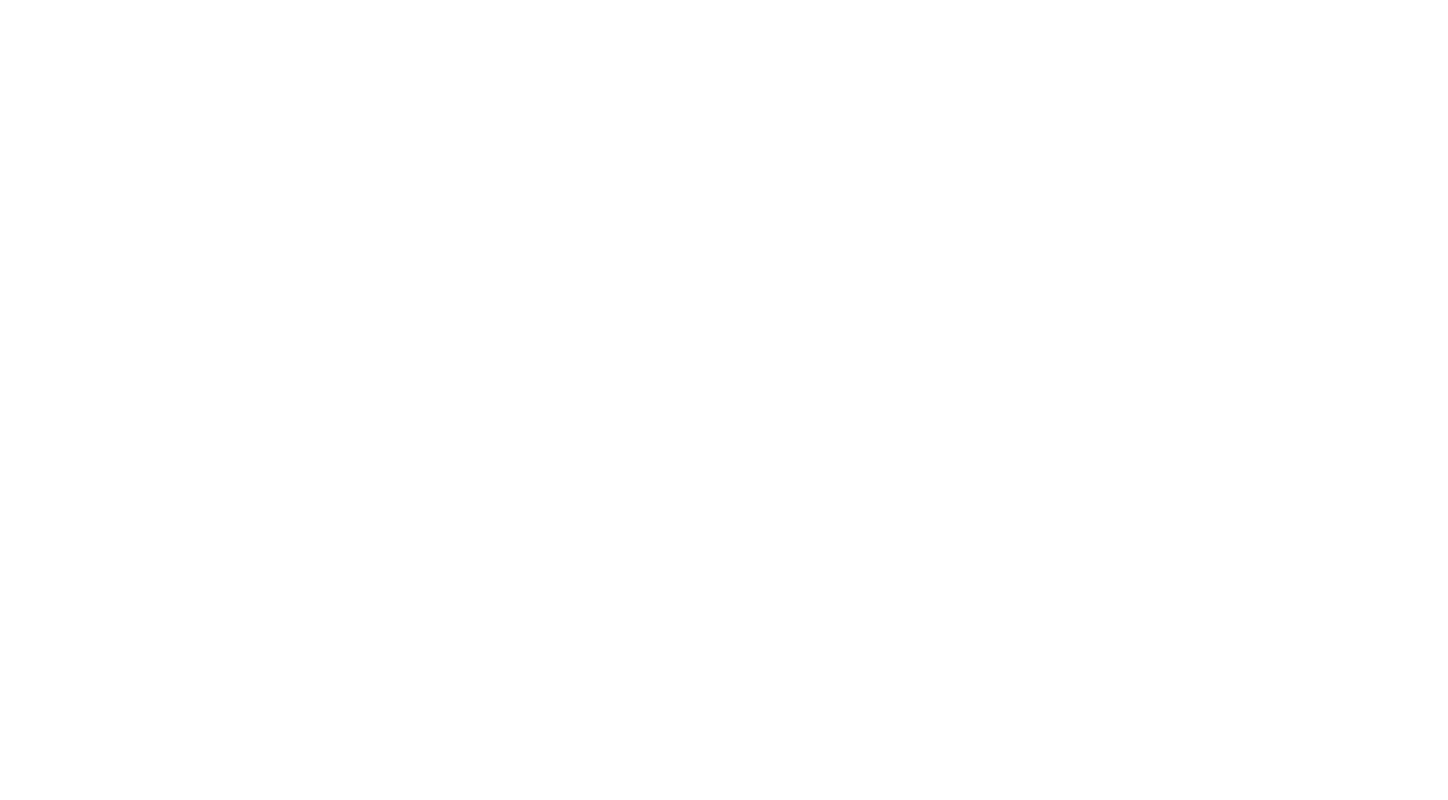
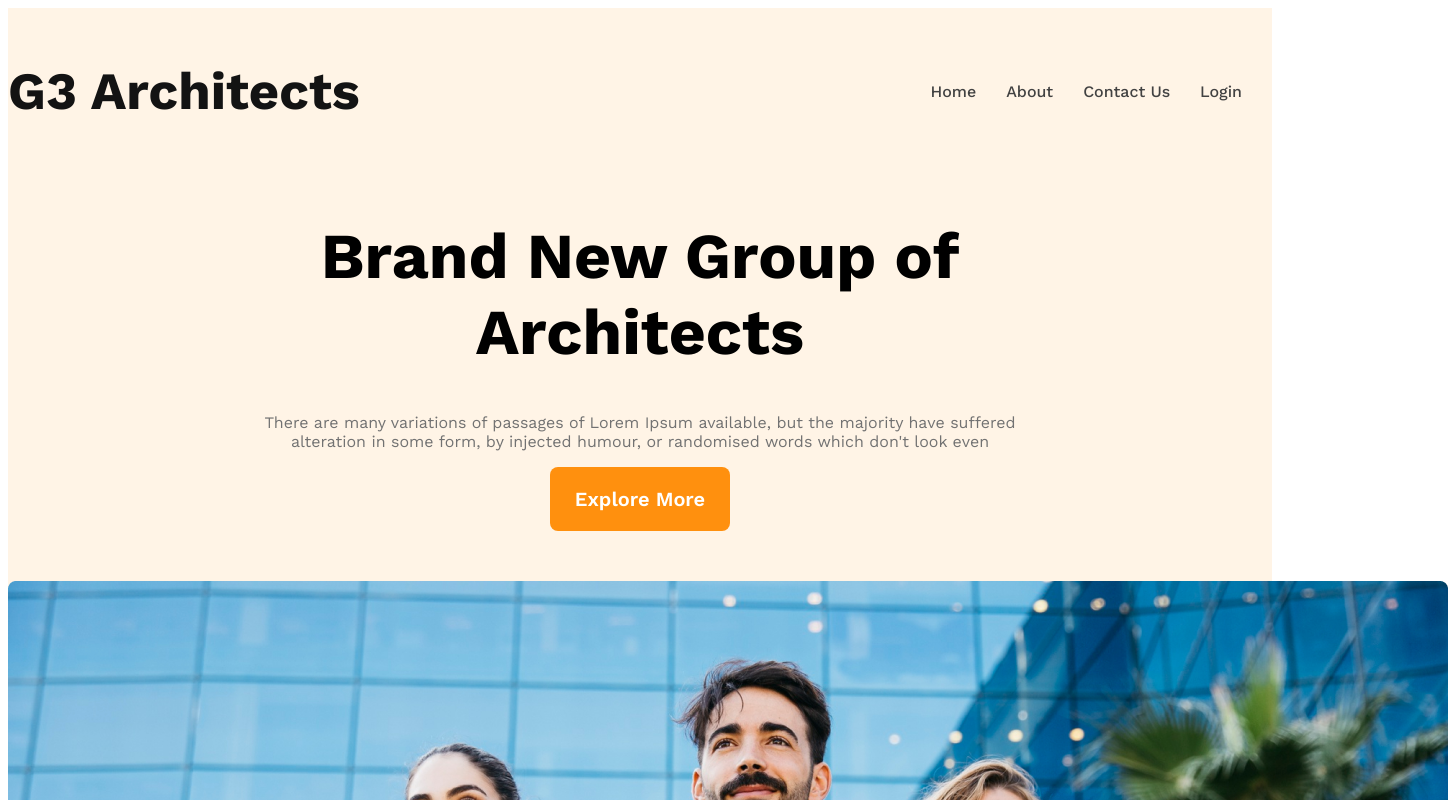
Before and after one commit to tamannastr/g3-architects-website, a plain HTML site: page index.html in a window 1280 px wide. Shown: the top 800 px of the page, 1448 px wide, since content can reach past the window. Drawn offline with nearby package versions, Linux system fonts and the light colour scheme.

Commit message:
added the banner content

```diff
--- a/architect.css
+++ b/architect.css
@@ -3,3 +3,52 @@
 *{
     font-family: "Work Sans", sans-serif;
 }
+header{
+   background-color: rgba(255, 144, 14, 0.1);
+}
+nav{
+    display: flex;
+    justify-content: space-between;
+    align-items: center;
+
+}
+nav ul{
+    display: flex;
+}
+nav li{
+    list-style: none;
+    margin-right: 30px;
+    font-weight: 500;
+    font-size: 1rem;
+}
+nav li a{
+    text-decoration: none;
+    color: #424242;
+}
+.nav-title{
+    font-weight: 700;
+    font-size: 2.8rem;
+    color:#131313;
+}
+/* banner styles */
+.banner-content{
+    max-width: 800px;
+    text-align: center;
+    margin:0 auto;
+    margin-bottom: 50px;
+}
+.banner-title{
+    font-size: 4rem;
+}
+.banner-description{
+    color: #727272;
+}
+.btn-primary {
+    background-color: #FF900E;
+    color: white;
+    padding: 20px 25px;
+    font-size: 1.25rem;
+    font-weight: 600;
+    border-radius: 8px;
+    border: none;
+}
--- a/index.html
+++ b/index.html
@@ -0,0 +1,35 @@
+<!DOCTYPE html>
+<html lang="en">
+<head>
+    <meta charset="UTF-8">
+    <meta name="viewport" content="width=device-width, initial-scale=1.0">
+    <title>G3 Architect</title>
+    <link rel="stylesheet" href="architect.css">
+</head>
+<body>
+    <header>
+<nav class="nav-title">
+    <h3>G3 Architects</h3>
+    <ul>
+        <li><a href="">Home</a></li>
+        <li><a href="">About</a></li>
+        <li><a href="">Contact Us</a></li>
+        <li><a href="">Login</a></li>
+    </ul>
+</nav>
+<div class="banner">
+    <div class="banner-content">
+        <h1 class="banner-title">Brand New Group of<br> Architects</h1>
+        <p class="banner-description">There are many variations of passages of Lorem Ipsum available, but the majority have suffered alteration in some form, by injected humour, or randomised words which don't look even</p>
+        <button class="btn-primary">Explore More</button></div>
+    <img src="images/banner.png" alt="">
+</div>
+    </header>
+    <main>
+
+    </main>
+    <footer>
+
+    </footer>
+</body>
+</html>
```
Also changed, not shown: images/architect.png (added), images/banner.png (added), images/icons/customers.png (added), images/icons/email.png (added), images/icons/projects.png (added), images/icons/ribon.png (added), images/sponsors/amazon.png (added), images/sponsors/figma.png (added), images/sponsors/google.png (added), images/sponsors/spotify.png (added), images/sponsors/telerama.png (added), images/team1.png (added), images/team2.png (added), images/team3.png (added), 1 more files.
